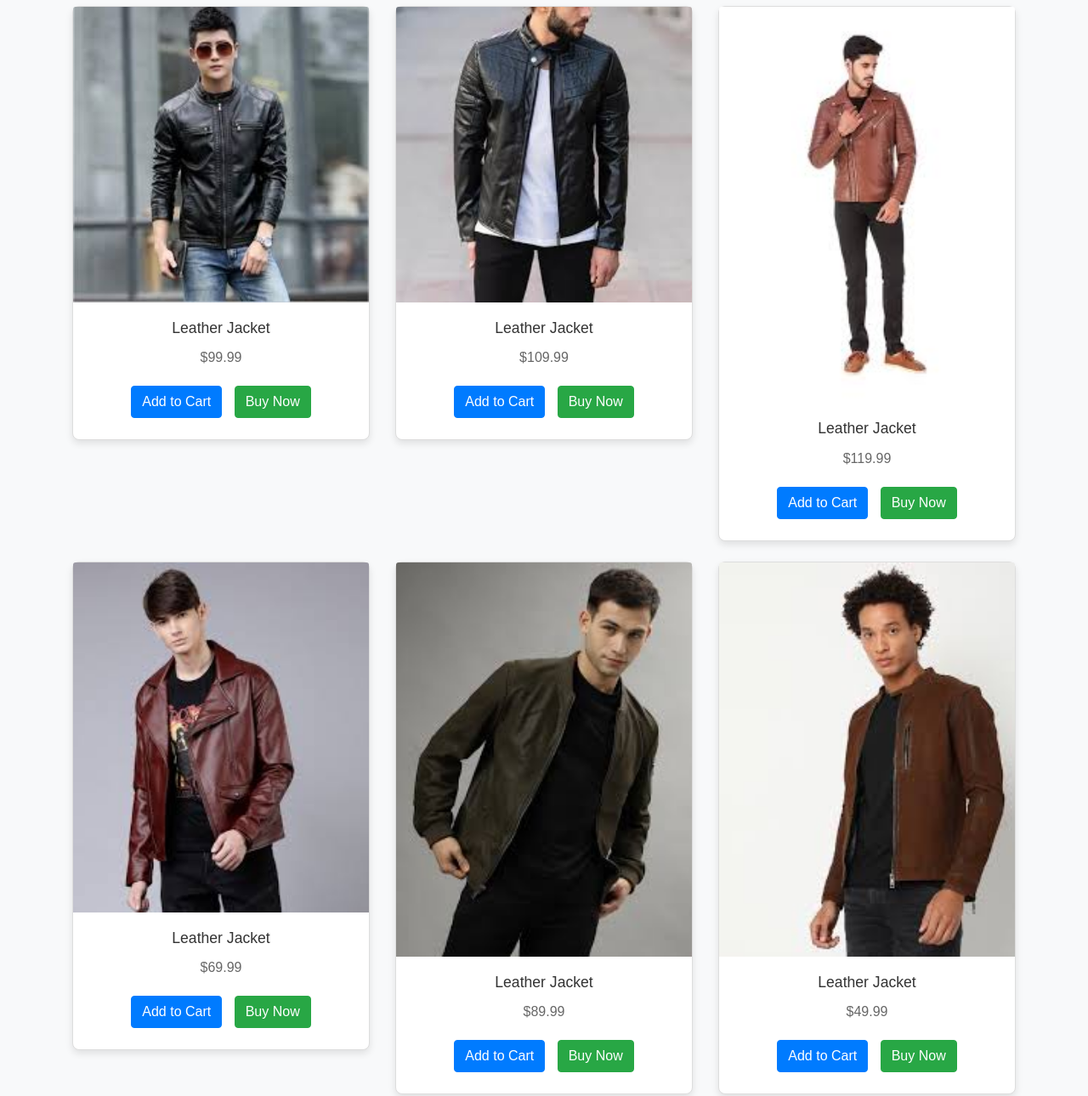
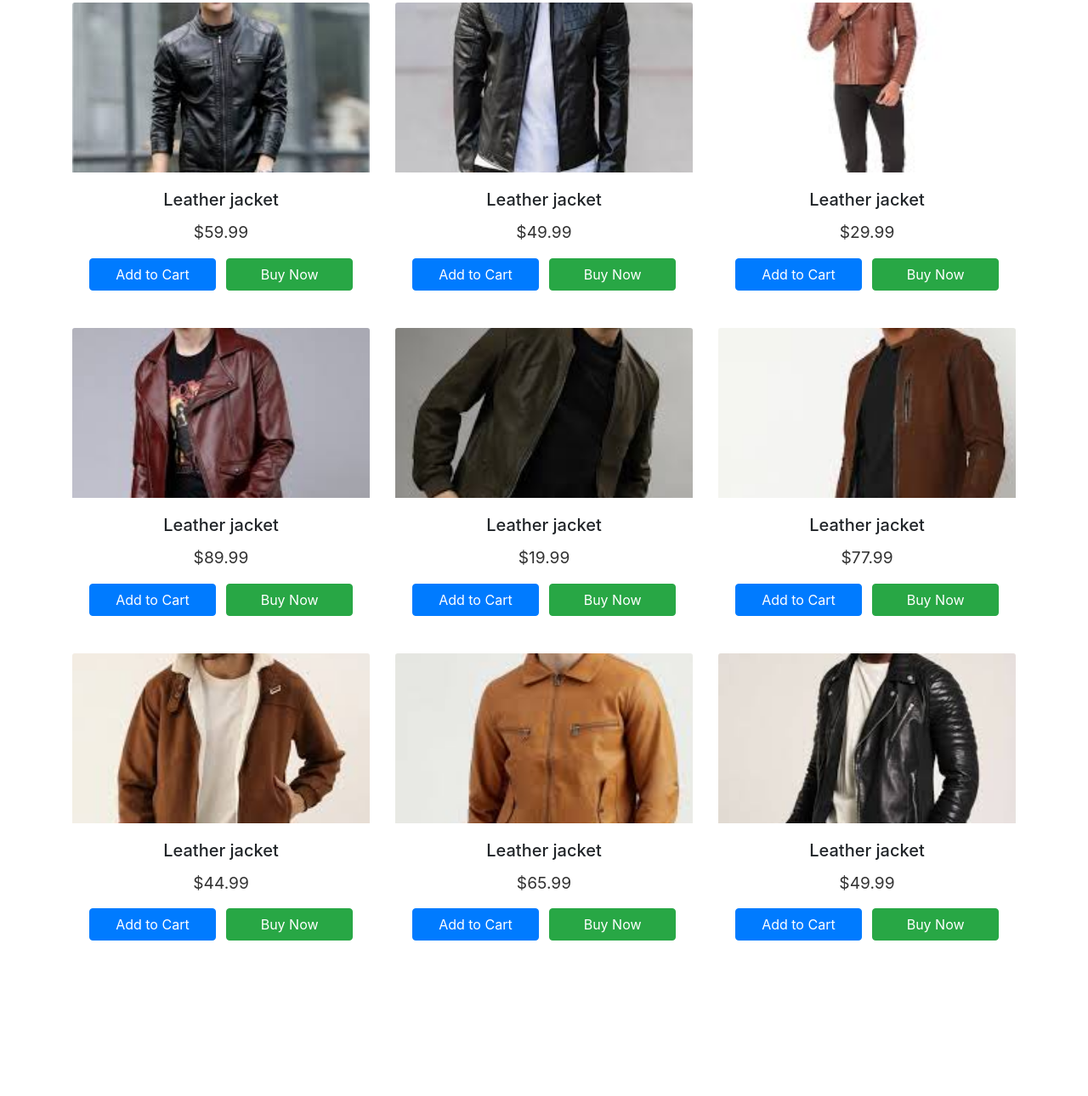
Before and after one commit to mohan-1705/online-shopping-store, a plain HTML site: page mensjackets.html in a window 1280 px wide. Shown: the part 89-1379 px from the top of the page at 85% size. After the commit the page ends 1240 px from the top, so only its background shows below. Drawn offline with nearby package versions, Linux system fonts and the light colour scheme.

Commit message:
Update mensjackets.html

```diff
--- a/mensjackets.html
+++ b/mensjackets.html
@@ -3,119 +3,154 @@
 <head>
     <meta charset="UTF-8">
     <meta name="viewport" content="width=device-width, initial-scale=1.0">
-    <title>Men's Full Sleeves Leather Jackets</title>
+    <title>Men's Jackets</title>
+    <!-- Bootstrap CSS -->
     <link href="https://stackpath.bootstrapcdn.com/bootstrap/4.5.2/css/bootstrap.min.css" rel="stylesheet">
-    <link rel="stylesheet" href="styles.css">
+    <style>
+        /* Custom styles */
+        .container {
+            padding-top: 20px;
+        }
+        .card {
+            border: none;
+            transition: transform 0.3s;
+        }
+        .card:hover {
+            transform: scale(1.05);
+        }
+        .card img {
+            max-height: 200px;
+            object-fit: cover;
+        }
+        .btn-custom {
+            width: 48%;
+        }
+        .price {
+            font-size: 1.2em;
+            color: #333;
+        }
+    </style>
 </head>
 <body>
-    <div class="container mt-4">
-        <h1 class="text-center text-primary mb-4">Men's Full Sleeves Leather Jackets</h1>
+
+<div class="container">
+    <h1 class="text-center mb-4">Men's Jackets</h1>
     <div class="row">
-            <!-- Jacket Item 1 -->
+        <!-- Jackets Cards -->
+
         <div class="col-md-4 mb-4">
             <div class="card">
-                    <img src="download (8).jpg" class="card-img-top" alt="Leather Jacket 1">
+                <img src="download (8).jpg" class="card-img-top" alt="Shoe {{ i }}">
                 <div class="card-body text-center">
-                        <h5 class="card-title">Leather Jacket </h5>
-                        <p class="card-text">$99.99</p>
-                        <button class="btn btn-primary" onclick="addToCart('Leather Jacket ', 99.99)">Add to Cart</button>
-                        <button class="btn btn-success" onclick="buyNow('Leather Jacket ', 99.99)">Buy Now</button>
+                    <h5 class="card-title">Leather jacket</h5>
+                    <p class="price">$59.99</p>
+                    <div class="d-flex justify-content-between">
+                        <button class="btn btn-primary btn-custom">Add to Cart</button>
+                        <button class="btn btn-success btn-custom">Buy Now</button>
                     </div>
                 </div>
             </div>
-            <!-- Repeat the block for additional jackets -->
-            <!-- Jacket Item 2 -->
-            <div class="col-md-4 mb-4">
+        </div><div class="col-md-4 mb-4">
             <div class="card">
-                    <img src="download (9).jpg" class="card-img-top" alt="Leather Jacket 2">
+                <img src="download (9).jpg" class="card-img-top" alt="Shoe {{ i }}">
                 <div class="card-body text-center">
-                        <h5 class="card-title">Leather Jacket </h5>
-                        <p class="card-text">$109.99</p>
-                        <button class="btn btn-primary" onclick="addToCart('Leather Jacket ', 109.99)">Add to Cart</button>
-                        <button class="btn btn-success" onclick="buyNow('Leather Jacket ', 109.99)">Buy Now</button>
+                    <h5 class="card-title">Leather jacket</h5>
+                    <p class="price">$49.99</p>
+                    <div class="d-flex justify-content-between">
+                        <button class="btn btn-primary btn-custom">Add to Cart</button>
+                        <button class="btn btn-success btn-custom">Buy Now</button>
                     </div>
                 </div>
-            </div> <!-- Jacket Item 3 -->
-            <div class="col-md-4 mb-4">
+            </div>
+        </div><div class="col-md-4 mb-4">
             <div class="card">
-                    <img src="download (10).jpg" class="card-img-top" alt="Leather Jacket 2">
+                <img src="download (10).jpg" class="card-img-top" alt="Shoe {{ i }}">
                 <div class="card-body text-center">
-                        <h5 class="card-title">Leather Jacket </h5>
-                        <p class="card-text">$119.99</p>
-                        <button class="btn btn-primary" onclick="addToCart('Leather Jacket ', 119.99)">Add to Cart</button>
-                        <button class="btn btn-success" onclick="buyNow('Leather Jacket ', 119.99)">Buy Now</button>
+                    <h5 class="card-title">Leather jacket</h5>
+                    <p class="price">$29.99</p>
+                    <div class="d-flex justify-content-between">
+                        <button class="btn btn-primary btn-custom">Add to Cart</button>
+                        <button class="btn btn-success btn-custom">Buy Now</button>
                     </div>
                 </div>
-            </div> <!-- Jacket Item 4 -->
-            <div class="col-md-4 mb-4">
+            </div>
+        </div><div class="col-md-4 mb-4">
             <div class="card">
-                    <img src="download (11).jpg"class="card-img-top" alt="Leather Jacket 2">
+                <img src="download (11).jpg" class="card-img-top" alt="Shoe {{ i }}">
                 <div class="card-body text-center">
-                        <h5 class="card-title">Leather Jacket </h5>
-                        <p class="card-text">$69.99</p>
-                        <button class="btn btn-primary" onclick="addToCart('Leather Jacket ', 69.99)">Add to Cart</button>
-                        <button class="btn btn-success" onclick="buyNow('Leather Jacket ', 69.99)">Buy Now</button>
+                    <h5 class="card-title">Leather jacket</h5>
+                    <p class="price">$89.99</p>
+                    <div class="d-flex justify-content-between">
+                        <button class="btn btn-primary btn-custom">Add to Cart</button>
+                        <button class="btn btn-success btn-custom">Buy Now</button>
                     </div>
                 </div>
-            </div> <!-- Jacket Item 5 -->
-            <div class="col-md-4 mb-4">
+            </div>
+        </div><div class="col-md-4 mb-4">
             <div class="card">
-                    <img src="images (2).jpg"class="card-img-top" alt="Leather Jacket 2">
+                <img src="images (2).jpg" class="card-img-top" alt="Shoe {{ i }}">
                 <div class="card-body text-center">
-                        <h5 class="card-title">Leather Jacket </h5>
-                        <p class="card-text">$89.99</p>
-                        <button class="btn btn-primary" onclick="addToCart('Leather Jacket ', 89.99)">Add to Cart</button>
-                        <button class="btn btn-success" onclick="buyNow('Leather Jacket ', 89.99)">Buy Now</button>
+                    <h5 class="card-title">Leather jacket</h5>
+                    <p class="price">$19.99</p>
+                    <div class="d-flex justify-content-between">
+                        <button class="btn btn-primary btn-custom">Add to Cart</button>
+                        <button class="btn btn-success btn-custom">Buy Now</button>
                     </div>
                 </div>
-            </div> <!-- Jacket Item 6 -->
-            <div class="col-md-4 mb-4">
+            </div>
+        </div><div class="col-md-4 mb-4">
             <div class="card">
-                    <img src="images (3).jpg" class="card-img-top" alt="Leather Jacket 2">
+                <img src="images (3).jpg" class="card-img-top" alt="Shoe {{ i }}">
                 <div class="card-body text-center">
-                        <h5 class="card-title">Leather Jacket </h5>
-                        <p class="card-text">$49.99</p>
-                        <button class="btn btn-primary" onclick="addToCart('Leather Jacket ', 49.99)">Add to Cart</button>
-                        <button class="btn btn-success" onclick="buyNow('Leather Jacket ', 49.99)">Buy Now</button>
+                    <h5 class="card-title">Leather jacket</h5>
+                    <p class="price">$77.99</p>
+                    <div class="d-flex justify-content-between">
+                        <button class="btn btn-primary btn-custom">Add to Cart</button>
+                        <button class="btn btn-success btn-custom">Buy Now</button>
                     </div>
                 </div>
-            </div> <!-- Jacket Item 7 -->
-            <div class="col-md-4 mb-4">
+            </div>
+        </div><div class="col-md-4 mb-4">
             <div class="card">
-                    <img src="images (4).jpg" class="card-img-top" alt="Leather Jacket 2">
+                <img src="images (4).jpg" class="card-img-top" alt="Shoe {{ i }}">
                 <div class="card-body text-center">
-                        <h5 class="card-title">Leather Jacket </h5>
-                        <p class="card-text">$59.99</p>
-                        <button class="btn btn-primary" onclick="addToCart('Leather Jacket 2', 59.99)">Add to Cart</button>
-                        <button class="btn btn-success" onclick="buyNow('Leather Jacket 2', 59.99)">Buy Now</button>
+                    <h5 class="card-title">Leather jacket</h5>
+                    <p class="price">$44.99</p>
+                    <div class="d-flex justify-content-between">
+                        <button class="btn btn-primary btn-custom">Add to Cart</button>
+                        <button class="btn btn-success btn-custom">Buy Now</button>
                     </div>
                 </div>
-            </div> <!-- Jacket Item 8 -->
-            <div class="col-md-4 mb-4">
+            </div>
+        </div><div class="col-md-4 mb-4">
             <div class="card">
-                    <img src="images (5).jpg" class="card-img-top" alt="Leather Jacket 2">
+                <img src="images (5).jpg" class="card-img-top" alt="Shoe {{ i }}">
                 <div class="card-body text-center">
-                        <h5 class="card-title">Leather Jacket </h5>
-                        <p class="card-text">$77.99</p>
-                        <button class="btn btn-primary" onclick="addToCart('Leather Jacket ', 77.99)">Add to Cart</button>
-                        <button class="btn btn-success" onclick="buyNow('Leather Jacket ', 77.99)">Buy Now</button>
+                    <h5 class="card-title">Leather jacket</h5>
+                    <p class="price">$65.99</p>
+                    <div class="d-flex justify-content-between">
+                        <button class="btn btn-primary btn-custom">Add to Cart</button>
+                        <button class="btn btn-success btn-custom">Buy Now</button>
                     </div>
                 </div>
-            </div> <!-- Jacket Item 9 -->
-            <div class="col-md-4 mb-4">
+            </div>
+        </div><div class="col-md-4 mb-4">
             <div class="card">
-                    <img src="images (6).jpg"class="card-img-top" alt="Leather Jacket 2">
+                <img src="images (6).jpg" class="card-img-top" alt="Shoe {{ i }}">
                 <div class="card-body text-center">
-                        <h5 class="card-title">Leather Jacket </h5>
-                        <p class="card-text">$88.99</p>
-                        <button class="btn btn-primary" onclick="addToCart('Leather Jacket ', 88.99)">Add to Cart</button>
-                        <button class="btn btn-success" onclick="buyNow('Leather Jacket ', 88.99)">Buy Now</button>
+                    <h5 class="card-title">Leather jacket</h5>
+                    <p class="price">$49.99</p>
+                    <div class="d-flex justify-content-between">
+                        <button class="btn btn-primary btn-custom">Add to Cart</button>
+                        <button class="btn btn-success btn-custom">Buy Now</button>
                     </div>
                 </div>
             </div>
         </div>
     </div>
-
-    <script src="script3.js"></script>
+</div>
+<!-- Bootstrap JS -->
+<script src="https://code.jquery.com/jquery-3.5.1.slim.min.js"></script>
+<script src="https://cdn.jsdelivr.net/npm/bootstrap@4.5.2/dist/js/bootstrap.bundle.min.js"></script>
 </body>
 </html>
```
Lines whose indentation alone changed are shown as unchanged.
